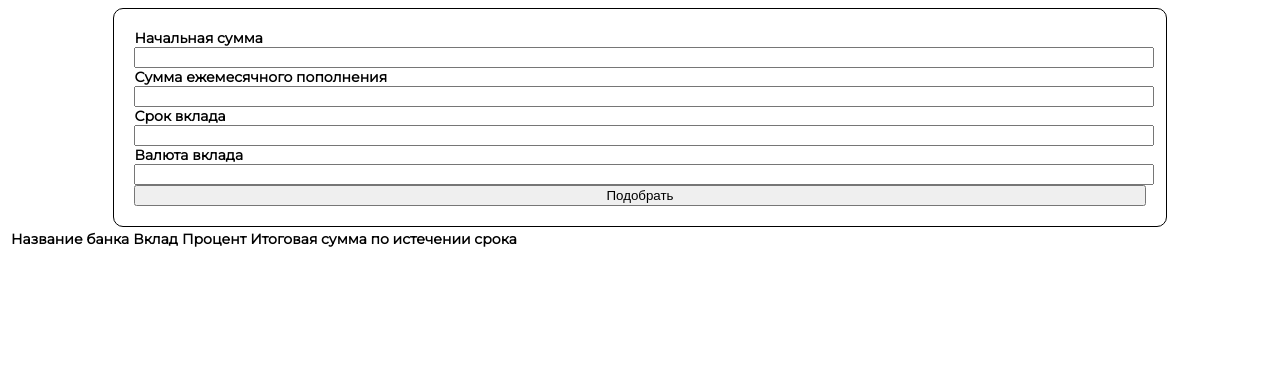
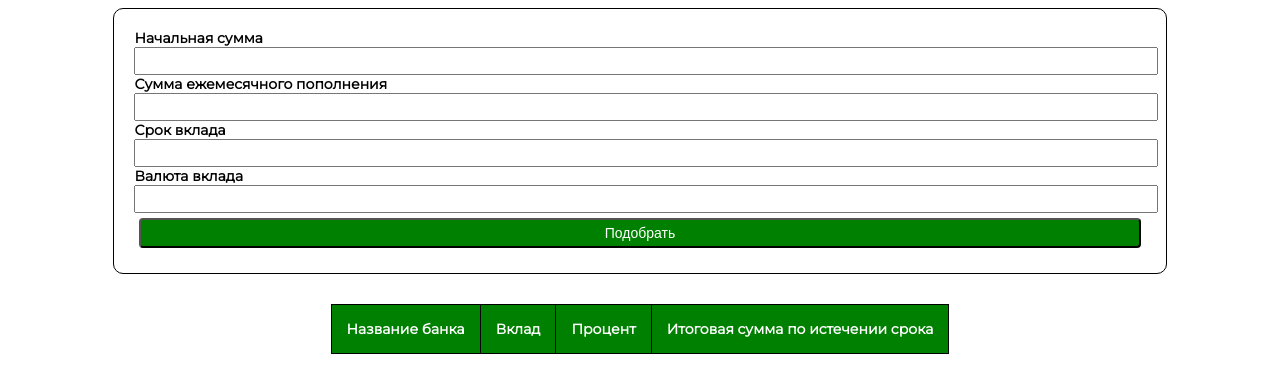
Before and after one commit to hnariman/2m, a plain HTML site: page index.html in a window 1280 px wide. Both pictures are taken after a click on the button "Подобрать". Drawn offline with Linux system fonts and the light colour scheme.

Commit message:
project almost done now

```diff
--- a/index.html
+++ b/index.html
@@ -13,7 +13,7 @@
     <main>
       <section class="user-input">
         <label for="">Начальная сумма
-          <input class="input-field" type="number"  id="deposit">
+          <input class="input-field" type="number"  id="deposit"  step='100'>
         </label>
         <label for="">Сумма ежемесячного пополнения
           <input class="input-field" type="number"  id="payment">
@@ -26,8 +26,8 @@
         </label>
         <button id="submit" type="submit">Подобрать</button>
       </section>
-      <section class="result">
-        <table>
+      <section class="result ">
+        <table class="hidden">
           <tr>
             <th>Название банка </th>
             <th>Вклад </th>
--- a/one-more.js
+++ b/one-more.js
@@ -7,34 +7,36 @@ class Application {
     this.currency = currency;
   }
   getData = () => {
+    //receive input values
     this.deposit = +document.querySelector('#deposit').value;
     this.payment = +document.querySelector('#payment').value;
     this.period = +document.querySelector('#period').value;
     this.currency = document.querySelector('#currency').value;
-    this.currency = this.currency.toLowerCase();
-    // Input error check
-    if ( this.deposit <0 ) { alert( this.deposit + ' is wrong value' ) };
-    if ( this.payment <0 ) { alert( this.payment + ' is wrong value' ) };
-    if ( this.period <0 && this.period != Math.trunc( this.period )  ) { alert( this.period + ' is wrong value' )};
-    if ( !(this.currency === 'rub' ) &&  !(this.currency === 'usd' ) ) { alert( this.currency + ' is wrong value' )};
-    console.log('Application Class VALUE CHECK:'); // to be removed
-    console.log(this);                // to be removed
-    // console.log(array);                // to be removed
+    this.currency = this.currency.toUpperCase();
+    // Input values error check
+    if ( this.deposit < 0 ) { alert( this.deposit + ' is wrong value' ) };
+    if ( this.payment < 0 ) { alert( this.payment + ' is wrong value' ) };
+    if ( this.period < 0 && this.period != Math.trunc( this.period )  ) { alert( this.period + ' is wrong value' )};
+    if ( !(this.currency === 'RUB' ) &&  !(this.currency === 'USD' ) ) { alert( this.currency + ' is wrong value' )};
+
     const deposit = new Deposit(this);
-    console.log(deposit);                // to be removed
-
     const bankProduct = new BankProduct(array, deposit);
-    console.log(bankProduct);                // to be removed
     bankProduct.filter();
-    this.render();
-
+    const calc = new Calculator(bankProduct);
+    calc.calculateFV();
+    this.render(calc);
   }
-  render = () => {
-    const table = document.querySelector('.result');
-    console.log(table);
-    // let data = `<tr> <td>${bank}</td> <td>${type}</td> <td>${finalDeposit}</td> <td></td> </tr>`;
-    let data = ' <tr> <td>some</td> <td>more</td> <td>new</td> <td>information</td> </tr> '                // to be removed
-    table.innerHTML += data;
+  render = (calc) => {
+    const table = document.querySelector('table');
+    table.classList.add('hidden');
+    table.classList.remove('hidden');
+    calc.array.forEach( x => {
+      let data = `<tr> <td>${x.bankName}</td>
+      <td>${x.investName}</td>
+      <td>${x.incomeType}</td>
+      <td>${x.finalValue} ${x.currency}</td> </tr>`;
+      table.innerHTML += data;
+    })
   }
 }
 
@@ -50,54 +52,44 @@ class Deposit{
 
 // свойства и функциональность банковского предложения по вкладу
 class BankProduct{
-  constructor(array, inquiry) {
+  constructor(array, deposit) {
     this.array = array;
-    this.inquiry = inquiry;
+    this.deposit = deposit;
   }
   filter = () => {
-    let result = this.array.filter(x => x.currency == this.inquiry.currency);
-    result = this.array.filter(x => x.canDeposit == true);
-    result = this.array.filter(x => x => x.termMax >= this.inquiry.period && x.termMin <= this.inquiry.period);
-    result = this.array.filter(x => x.sumMax >= this.inquiry.deposit && x.sumMin <= this.inquiry.deposit);
-    this.array = result;
-    console.log(this.array);                // to be removed
-    result.map(x => console.log(x));
+    // filter out products not suitable for the user
+    this.array = this.array.filter( x => x.currency   === this.deposit.currency);
+    this.array = this.array.filter( x => x.canDeposit === true);
+    this.array = this.array.filter( x => x.termMin <= this.deposit.period || x.termMin == null);
+    this.array = this.array.filter( x => x.termMax >= this.deposit.period || x.termMax == null);
+    this.array = this.array.filter( x => x.sumMax >= this.deposit.deposit || x.sumMax == null);
+    this.array = this.array.filter( x => x.sumMin <= this.deposit.deposit || x.sumMin == null);
   }
 }
-
 // инициализирующийся массивом BankProduct и вычисляющий наиболее выгодный вариант.
 class Calculator{
   constructor(obj) {
-    this.deposit = obj.deposit;
-    this.payment = obj.payment;
-    this.period = obj.period;
-    this.rate = obj.rate;
+    this.array = obj.array;
+    this.deposit = obj.deposit.deposit;
+    this.payment = obj.deposit.payment;
+    this.period = obj.deposit.period;
+    this.currency = obj.deposit.currency;
   }
-  calculateFutureValue() {
+  calculateFV = () => {
     let result = this.deposit;
-    for (let increment = 1; increment < this.months; increment++) {
-      result += this.deposit * this.rate;
-      result += this.payment;
-    }
-    return result;
+    this.array.map(x => {
+      for (let increment = 1; increment < this.period; increment++) {
+        result += this.deposit * x.incomeType/12/100;
+        result += this.payment;
+        result = Math.trunc(result);
+        x.finalValue = +result;
+      }
+      return x;
+    });
+    this.array = this.array.sort( (a, b) => a.finalValue < b.finalValue );
+    this.array = this.array.filter(x => x.finalValue == this.array[0].finalValue);
+    return this.array;
   }
 }
 const application = new Application;
-
 document.querySelector('button').addEventListener('click', application.getData);
-
-
-
-
-// function calculateFutureValue(deposit, days, rate, payment) {
-//     const month = days / 30;
-//     const monthlyRate = rate / 12 / 100;
-//     let final = deposit;
-//
-//     for (let increment = 1; increment < month; increment++) {
-//         final += deposit * monthlyRate;
-//         final += payment;
-//     }
-//     output(final, result);
-//     return final;
-}
--- a/style.css
+++ b/style.css
@@ -23,4 +23,48 @@ html {
   width: 100%;
   display: flex;
   align-self: flex-end;
+  padding:4px;
+  font-size:14px;
+  font-weight: bold;
 }
+
+.result {
+  width:70%;
+  margin: 10px auto;
+  border-radius: 10px;
+  padding: 20px;
+  justify-content:center;
+}
+
+.result table {
+  margin:auto;
+  align: center;
+  border: 1px solid black;
+  border-collapse: collapse;
+  text-align:center;
+}
+
+
+.result th, td {
+  padding:15px;
+  border: 1px solid black;
+}
+
+.result th {
+  background-color:green;
+  font-size:14px;
+  color:white;
+}
+
+#submit {
+  background-color:green;
+  border-radius: 4px;
+  padding: 5px;
+  margin:5px;
+  color:white;
+  font-size:14px;
+}
+
+.hidden {
+  visibility:hidden;
+}
```
